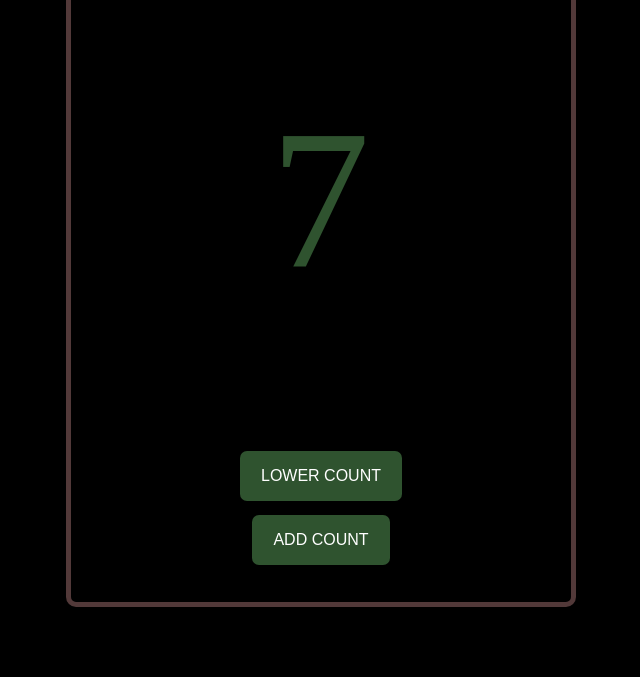
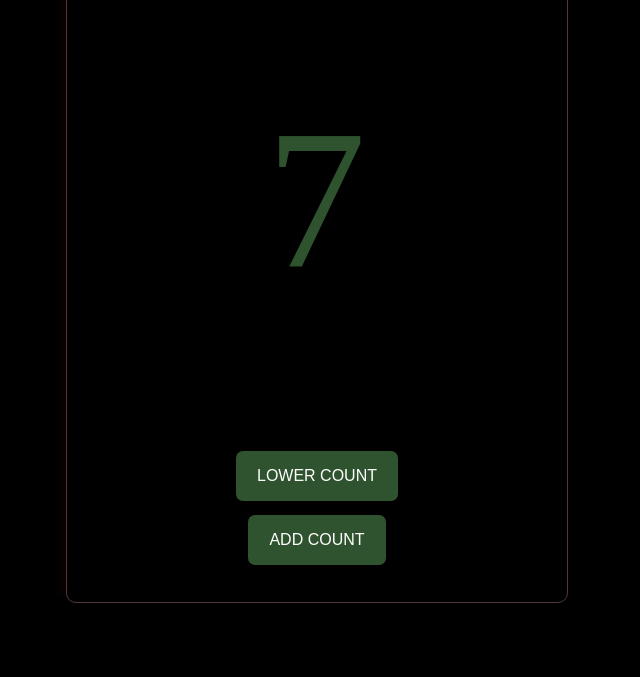
Before and after one commit to beth-codes/SH-task3, a plain HTML site: page index.html in a window 1280 px wide. Shown: the part 159-836 px from the top of the page, without its empty margins (314-954 px from the left). Drawn offline with Linux system fonts and the light colour scheme.

Commit message:
first commit

```diff
--- a/css/style.css
+++ b/css/style.css
@@ -14,13 +14,13 @@ main{
 }
 
 .second-container-image{
-    border: 5px solid rgb(82, 57, 57);
+    border: 1px solid rgb(82, 57, 57);
     border-radius: 10px;
     width: 500px;
     position: relative;
     top: 0%;
     left: 10%;
-    box-shadow: 5px 5px 10px rgba(0 0 0 0.7), -5px, -5px 10px rgba(173, 25, 25, 0.1) ;
+    box-shadow: 5px 5px 10px rgba(0, 0, 0, 0.7), -5px -5px 10px rgba(173, 25, 25, 0.1);
     letter-spacing: 2px;
 }
 
@@ -47,7 +47,7 @@ button{
     padding: 15px 20px;
     border-radius: 7px;
     border: 1px solid transparent;
-    box-shadow: 5px 5px 10px rgba(0 0 0 0.7), -5px, -5px 10px rgba(36, 32, 32, 0.1) ;
+    box-shadow: 5px 5px 10px rgba(0, 0, 0, 0.7), -5px -5px 10px rgba(36, 32, 32, 0.1);
     margin: 7px;
     font-weight: 400;
     font-size: 16px;
@@ -64,7 +64,6 @@ button{
         top: 5px;
         left: 5px;
         height: 500px;
-
     }
 
     p{
```
Also changed, not shown: index.html (+4 -3 lines).
